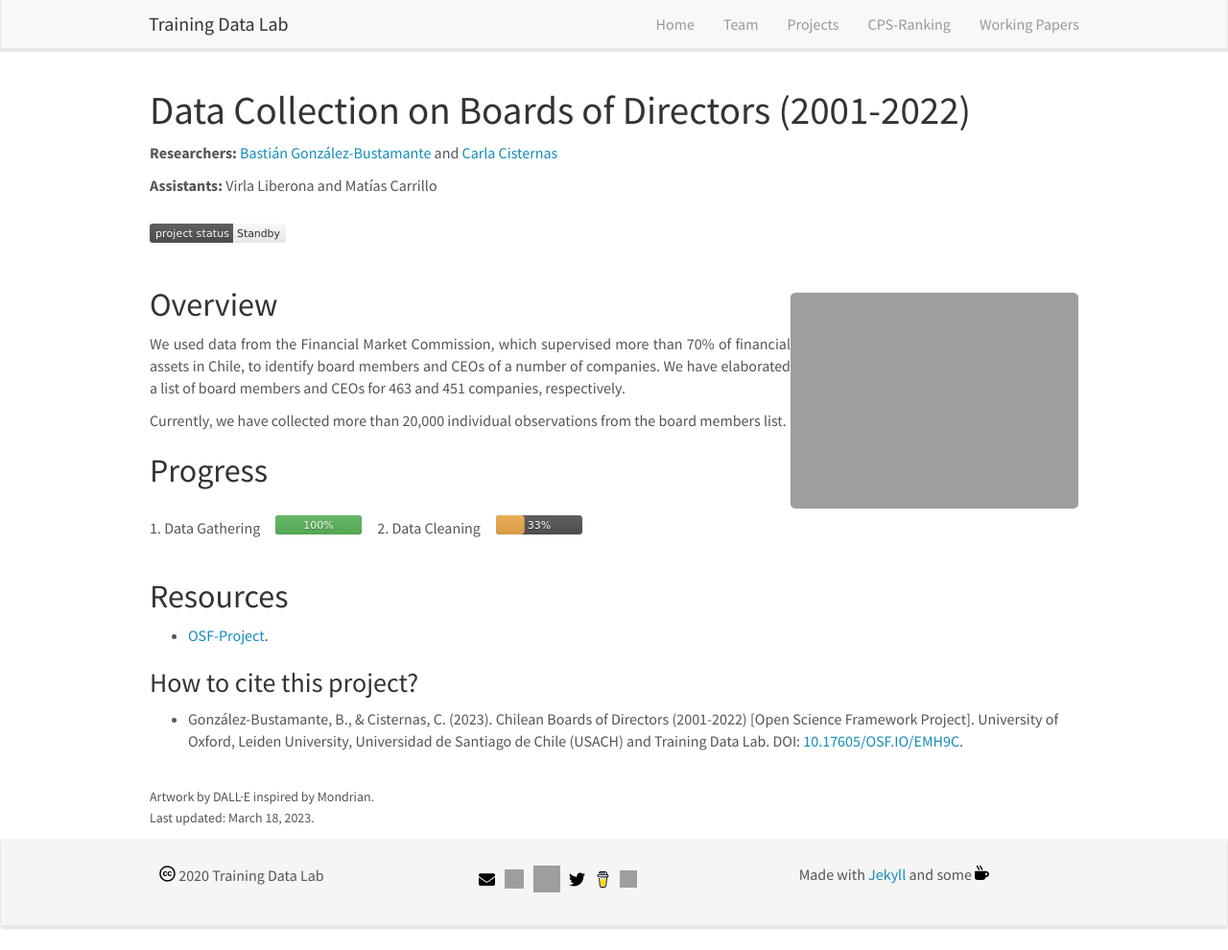
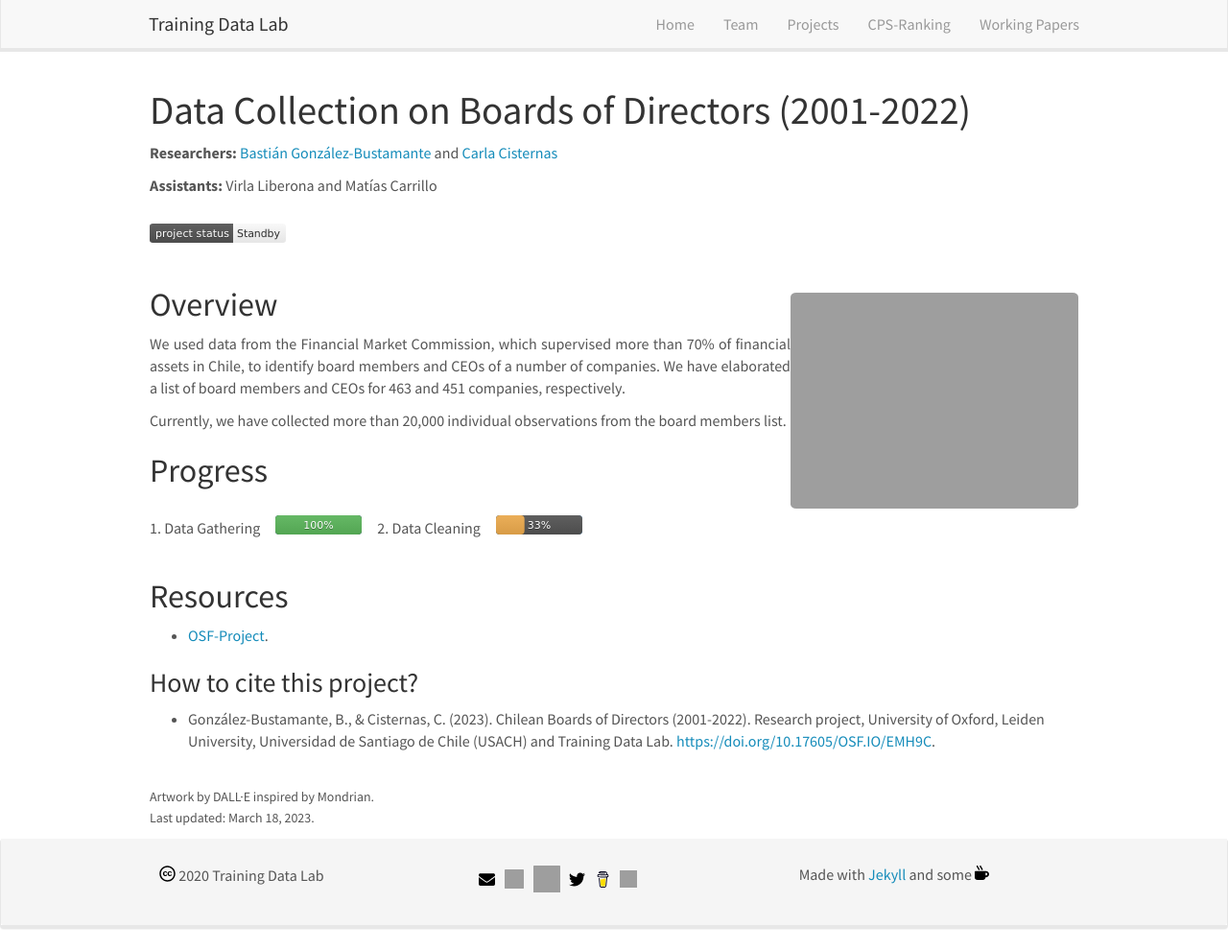
Before and after one commit to training-datalab/old-training-datalab.com, a Jekyll site: the page built from _pages/data-boards-of-directors.md, in a window 1280 px wide and 990 px high. Shown: the whole window at 96% size. Built offline with Jekyll 4.4.1, drawn with Linux system fonts in a browser that asks for light colours; nearby versions of some CDN libraries.

Commit message:
Update data-boards-of-directors.md

```diff
--- a/_pages/data-boards-of-directors.md
+++ b/_pages/data-boards-of-directors.md
@@ -33,7 +33,7 @@
 
 ### How to cite this project?
 
-- González-Bustamante, B., & Cisternas, C. (2023). Chilean Boards of Directors (2001-2022) [Open Science Framework Project]. University of Oxford, Leiden University, Universidad de Santiago de Chile (USACH) and Training Data Lab. DOI: <a href="https://doi.org/10.17605/OSF.IO/EMH9C" target="_blank">10.17605/OSF.IO/EMH9C</a>.
+- González-Bustamante, B., & Cisternas, C. (2023). Chilean Boards of Directors (2001-2022). Research project, University of Oxford, Leiden University, Universidad de Santiago de Chile (USACH) and Training Data Lab. <a href="https://doi.org/10.17605/OSF.IO/EMH9C" target="_blank">https://doi.org/10.17605/OSF.IO/EMH9C</a>.
 
 <br />
 <small>Artwork by DALL·E inspired by Mondrian.</small><br />
```
